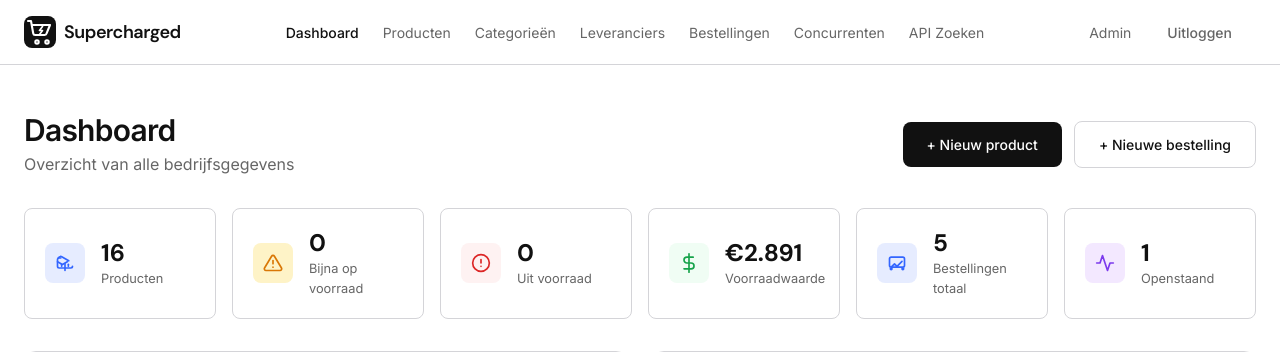
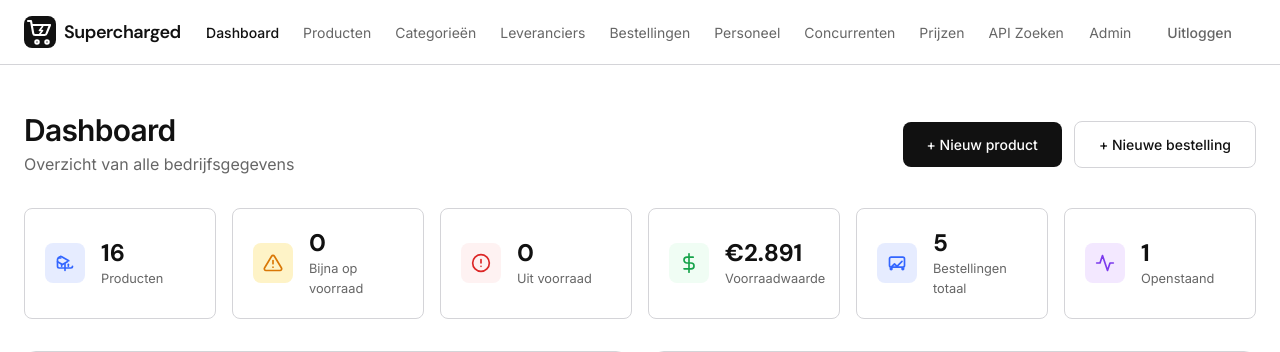
Before and after one commit to LucasdeVette/Website_Externe_Data, a PHP site: page / in a window 1280 px wide. Shown: the top 352 px of the page. Run offline with PHP 8.4, Linux system fonts and the light colour scheme; a user stored in the database is signed in; data comes from the database, SQL or seed files in the repository.

Commit message:
add placeholder personeel page with nav link

```diff
--- a/includes/header.php
+++ b/includes/header.php
@@ -46,7 +46,9 @@ $flashError = flash('error');
         <a href="/categories/index.php" class="nav-link <?= isActive('', 'categories') ?>">Categorieën</a>
         <a href="/suppliers/index.php" class="nav-link <?= isActive('', 'suppliers') ?>">Leveranciers</a>
         <a href="/orders/index.php" class="nav-link <?= isActive('', 'orders') ?>">Bestellingen</a>
+        <a href="/personeel/index.php" class="nav-link <?= isActive('', 'personeel') ?>">Personeel</a>
         <a href="/competitors/index.php" class="nav-link <?= isActive('', 'competitors') ?>">Concurrenten</a>
+        <a href="/prices/index.php" class="nav-link <?= isActive('', 'prices') ?>">Prijzen</a>
         <a href="/api/index.php" class="nav-link <?= isActive('', 'api') ?>">API Zoeken</a>
       </nav>
 
@@ -69,7 +71,9 @@ $flashError = flash('error');
       <a href="/categories/index.php" class="nav-link <?= isActive('', 'categories') ?>">Categorieën</a>
       <a href="/suppliers/index.php" class="nav-link <?= isActive('', 'suppliers') ?>">Leveranciers</a>
       <a href="/orders/index.php" class="nav-link <?= isActive('', 'orders') ?>">Bestellingen</a>
+      <a href="/personeel/index.php" class="nav-link <?= isActive('', 'personeel') ?>">Personeel</a>
       <a href="/competitors/index.php" class="nav-link <?= isActive('', 'competitors') ?>">Concurrenten</a>
+      <a href="/prices/index.php" class="nav-link <?= isActive('', 'prices') ?>">Prijzen</a>
       <a href="/api/index.php" class="nav-link <?= isActive('', 'api') ?>">API Zoeken</a>
       <div class="mobile-nav__footer">
         <span class="text-sm text-muted-foreground"><?= htmlspecialchars($displayName) ?></span>
```
Also changed, not shown: personeel/index.php (added, +14 -0 lines).
